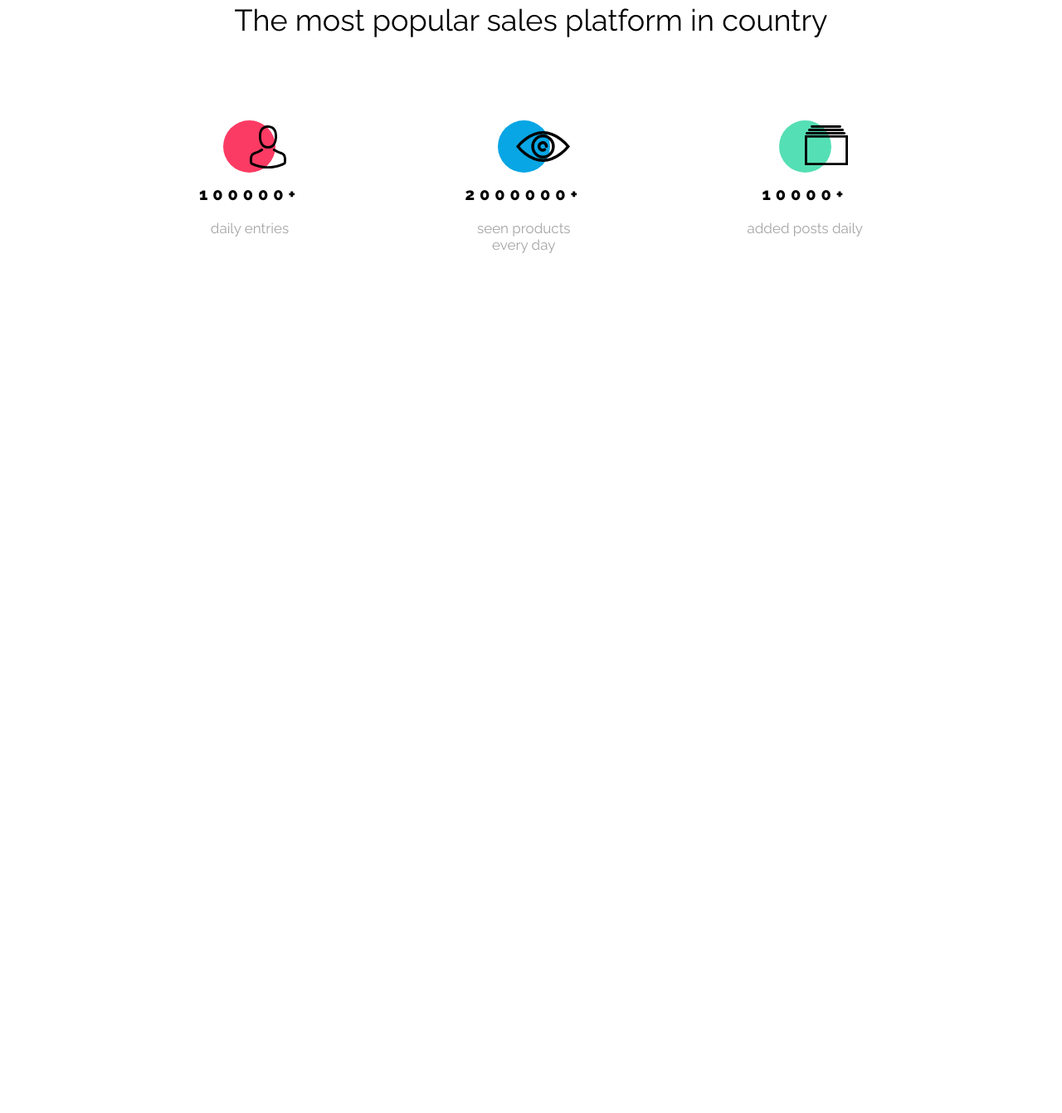
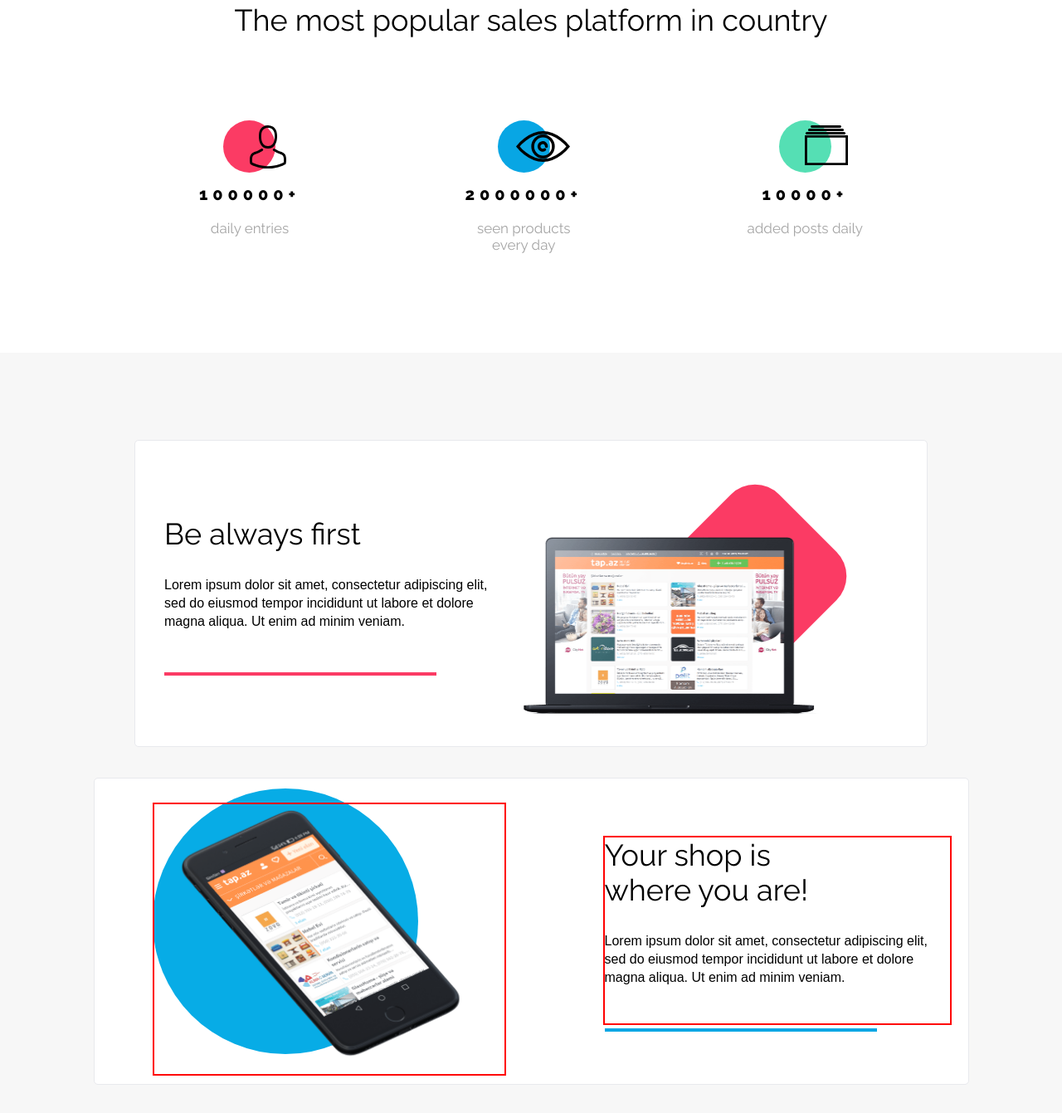
Before and after one commit to koczooR/BestShop, a plain HTML site: page index.html in a window 1280 px wide. Shown: the part 883-2224 px from the top of the page at 83% size. Before the commit the page ends 1308 px from the top, so only its background shows below. Drawn offline with Linux system fonts and the light colour scheme.

Commit message:
Dodanie sekcji Benefits

```diff
--- a/css/style.css
+++ b/css/style.css
@@ -190,3 +190,117 @@ a {
     color: var(--color-grey);
     text-align: center;
 }
+
+.benefits {
+    background: var(--color-light-grey);
+    width: 100%;
+    display: flex;
+    flex-direction: column;
+    align-items: center;
+    padding: 105px 0 68px 0;
+}
+
+.benefits_container {
+    border: 1px solid #E8E9ED;
+    max-width: 1124px;
+    height: 370px;
+    background: var(--color-white);
+    display: flex;
+    justify-content: space-between;
+    border-radius: 5px;
+    margin-bottom: 37px;
+}
+
+.benefits_text_box {
+    margin: 91px 0 91px 35px;
+}
+
+.benefits_text_box::after {
+    content: '';
+    width: 328px;
+    height: 4px;
+    background: var(--color-redish);
+    display: block;
+}
+
+.benefits_text_box--blueline::after {
+    background: var(--color-primary);
+}
+
+.benefits_title {
+    font-family: var(--font-raleway);
+    font-weight: 400;
+    font-size: 36px;
+    line-height: 42px;
+    color: var(--color-black);
+    text-align: left;
+    margin-bottom: 30px;
+}
+
+.benefits_text {
+    font-weight: 400;
+    font-size: 16px;
+    line-height: 22px;
+    color: var(--color-black);
+    text-align: left;
+    max-width: 416px;
+    margin-bottom: 50px;
+}
+
+.benefits_pic_box {
+    position: relative;
+    margin-top: 113px;
+    margin-right: 117px;
+    margin-bottom: 38px;
+}
+
+.benefits_first_img {
+    width: 386px;
+    height: auto;
+    position: relative;
+    z-index: 2;
+}
+
+.benefits_pic_box::before {
+    content: '';
+    width: 180px;
+    height: 180px;
+    background-color: var(--color-redish);
+    border-radius: 41px;
+    display: block;
+    transform: rotate(45deg);
+    position: absolute;
+    top: -40px;
+    right: 0;
+}
+
+.benefits_second_img {
+    border: 2px solid red;
+    width: 426px;
+    height: auto;
+    position: relative;
+    z-index: 2;
+}
+
+.benefits_pic_box--bluecircle {
+    margin-top: 29px;
+    margin-bottom: 13px;
+    margin-left: 70px;
+}
+
+.benefits_pic_box--bluecircle::before {
+    content: '';
+    width: 320px;
+    height: 320px;
+    background-color: #07ACE6;
+    border-radius: 50%;
+    display: block;
+    position: absolute;
+    top: -17px;
+    left: 0;
+}
+
+.benefits_text_box--blueline {
+    border: 2px solid red;
+    margin: 69px 20px 71px 0;
+}
--- a/index.html
+++ b/index.html
@@ -60,5 +60,26 @@
             </div>
         </div>
     </section>
+
+    <section class="benefits">
+        <div class="container benefits_container">
+            <div class="benefits_text_box">
+                <h2 class="benefits_title">Be always first</h2>
+                <p class="benefits_text">Lorem ipsum dolor sit amet, consectetur adipiscing elit, sed do eiusmod tempor incididunt ut labore et dolore magna aliqua. Ut enim ad minim veniam.</p>
+            </div>
+            <div class="benefits_pic_box">
+                <img src="./assets/Macbook.png" alt="" class="benefits_first_img">
+            </div>
+        </div>
+        <div class="container benefits_container">
+            <div class="benefits_pic_box benefits_pic_box--bluecircle">
+                <img src="./assets/iPhone.png" alt="" class="benefits_second_img">
+            </div>
+            <div class="benefits_text_box benefits_text_box--blueline">
+                <h2 class="benefits_title">Your shop is<br> where you are!</h2>
+                <p class="benefits_text">Lorem ipsum dolor sit amet, consectetur adipiscing elit, sed do eiusmod tempor incididunt ut labore et dolore magna aliqua. Ut enim ad minim veniam.</p>
+            </div>
+        </div>
+    </section>
 </body>
 </html>
```
